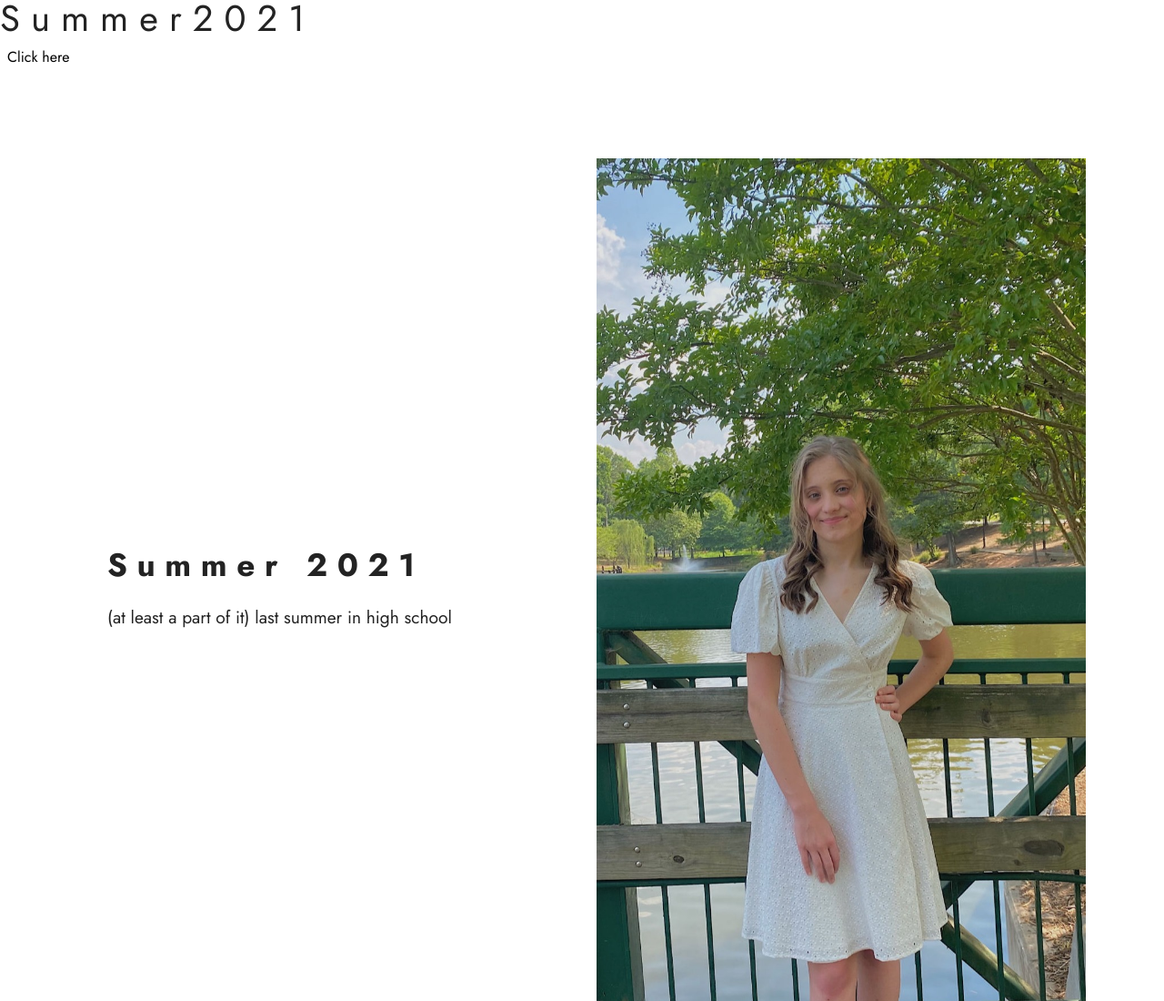
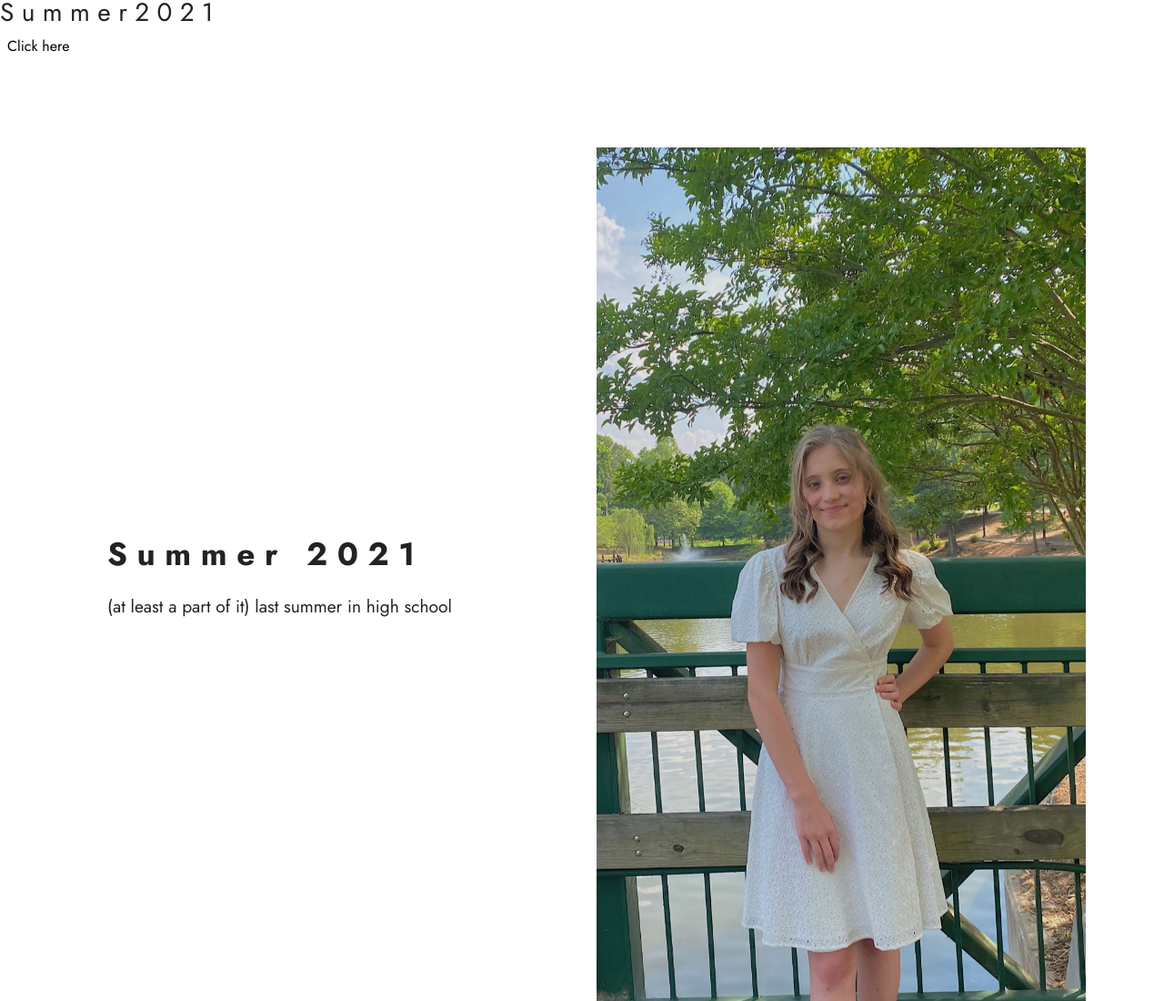
Before and after one commit to kkonyrev/kkonyrev.github.io, a plain HTML site: page index.html in a window 1280 px wide. Shown: the top 1100 px of the page at 91% size. Drawn offline with Linux system fonts and the light colour scheme; files whose address does not match are found by name.

Commit message:
Update index.html

```diff
--- a/index.html
+++ b/index.html
@@ -21,7 +21,7 @@
   <link rel="preload" as="style" href="assets/mobirise/css/mbr-additional.css"><link rel="stylesheet" href="assets/mobirise/css/mbr-additional.css" type="text/css">
 
 
-  <h1 id="titleLine">S u m m e r&nbsp;2 0 2 1</h1>
+  <h3 id="titleLine">S u m m e r&nbsp;2 0 2 1</h3>
   <style>
       .bigger {
           font-size:3.5em
```
